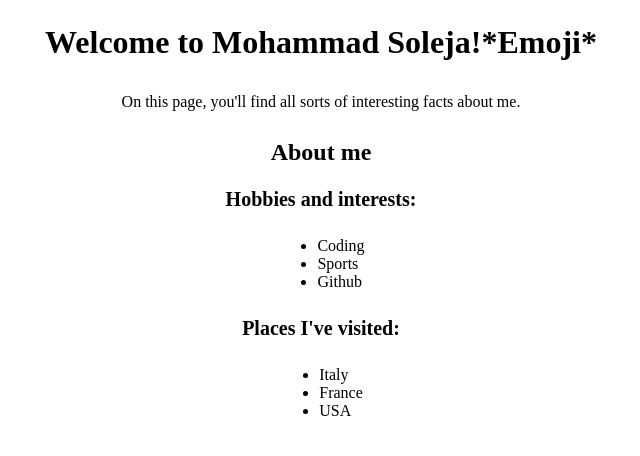
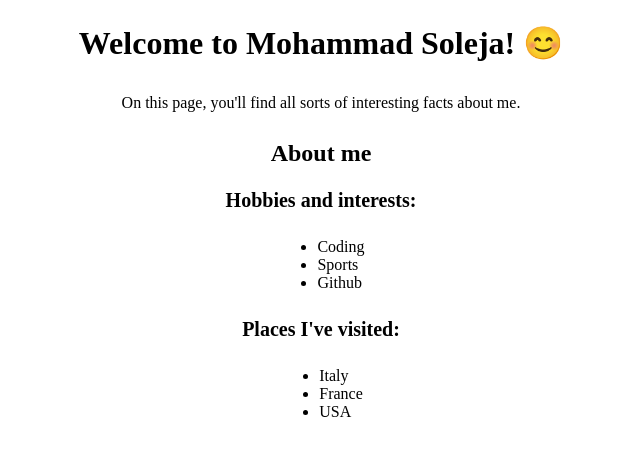
Before and after one commit to MohammadSoleja/git-fundamentals-lab, a plain HTML site: page index.html in a window 1280 px wide. Shown: the whole page, without its empty margins (319-959 px from the left). Drawn offline with Linux system fonts and the light colour scheme.

Commit message:
Change main header

```diff
--- a/index.html
+++ b/index.html
@@ -8,7 +8,7 @@
   </head>
 
   <body>
-    <h1>Welcome to Mohammad Soleja!*Emoji*</h1>
+    <h1>Welcome to Mohammad Soleja! 😊</h1>
     <p>On this page, you'll find all sorts of interesting facts about me.</p>
 
     <h2>About me</h2>
```
